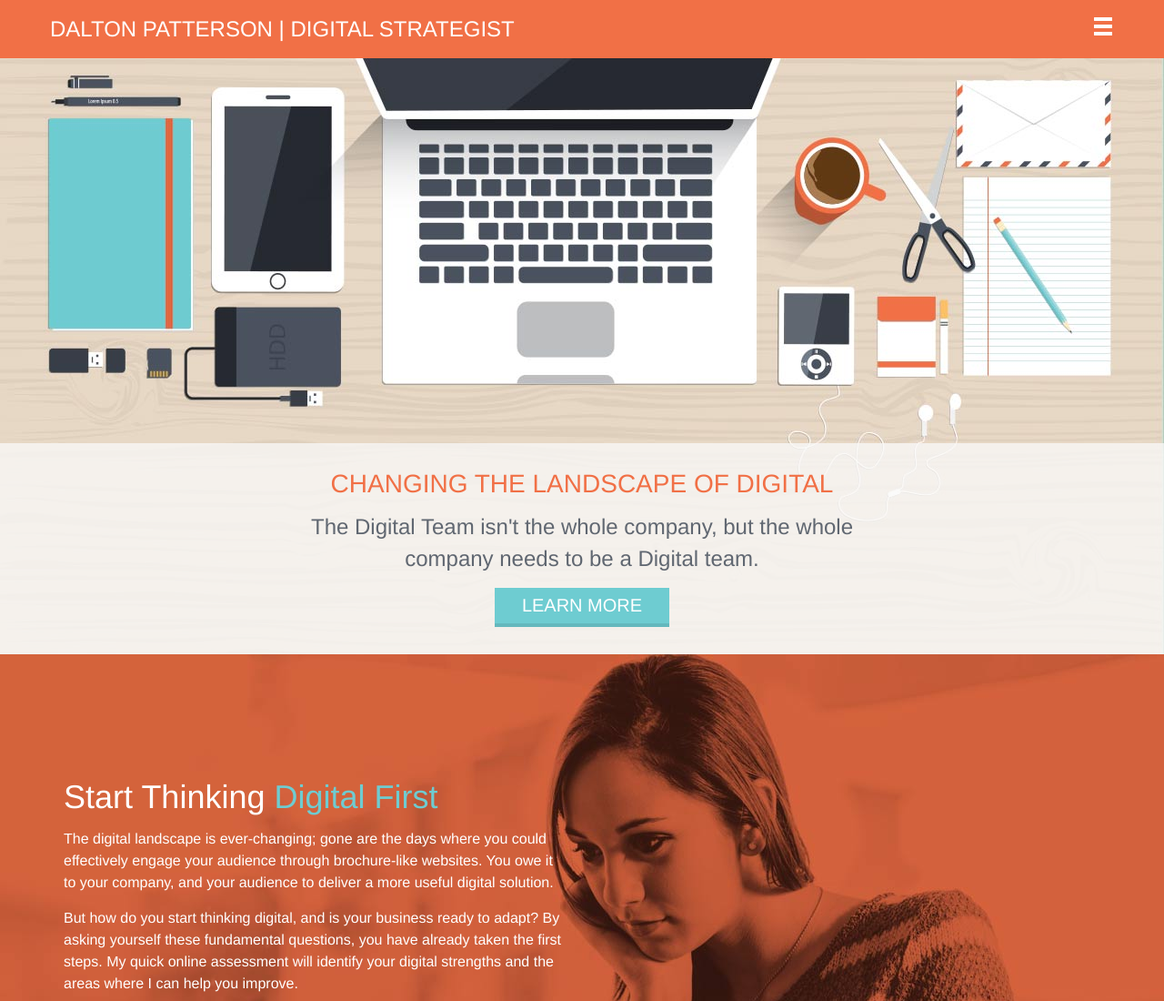
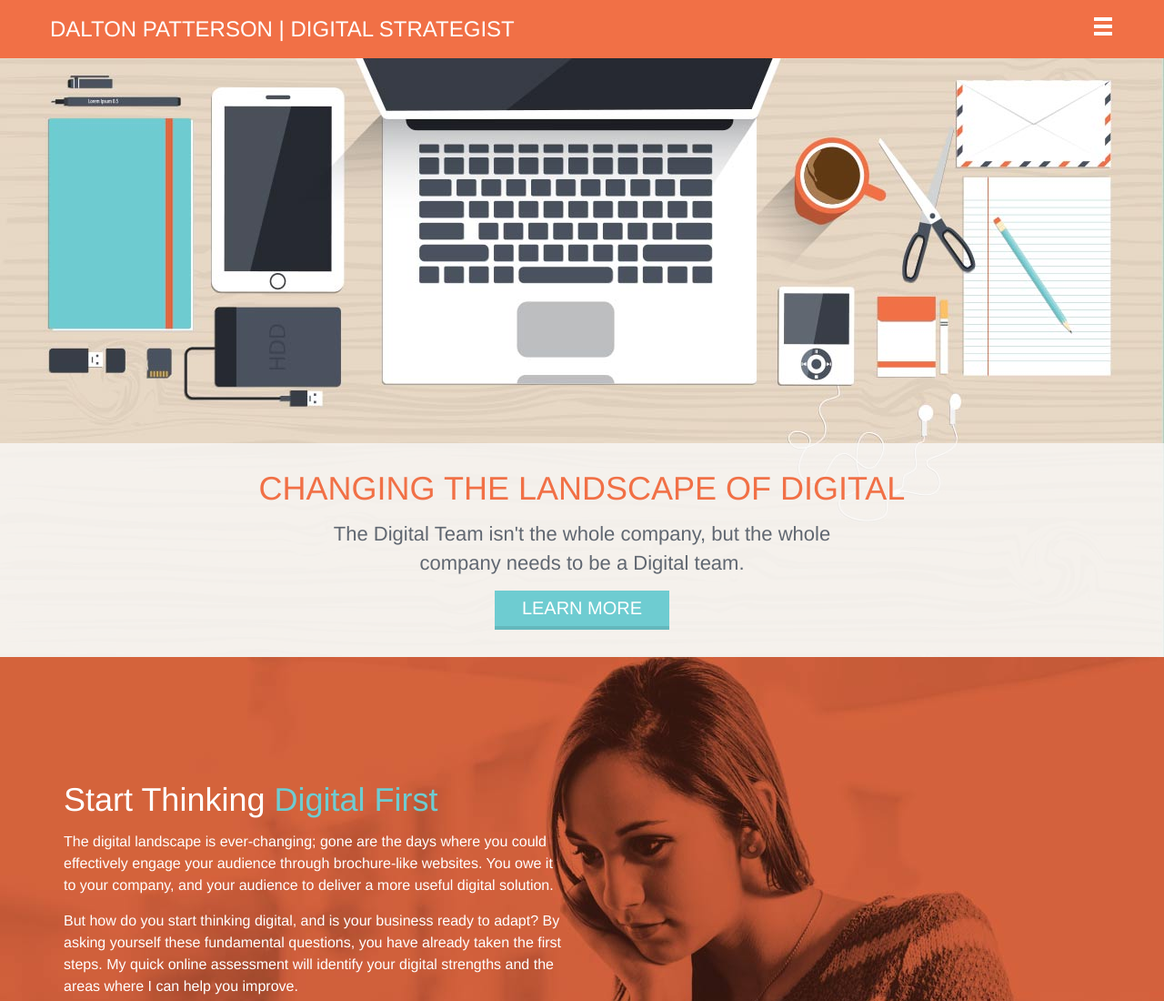
Before and after one commit to Dpatt/dpatt.github.io, a plain HTML site: page index.html in a window 1280 px wide. Shown: the top 1100 px of the page at 91% size. Drawn offline with nearby package versions, Linux system fonts and the light colour scheme.

Commit message:
font size change - hot fix

```diff
--- a/css/myStyles.css
+++ b/css/myStyles.css
@@ -178,7 +178,7 @@ span.glyphicon:hover {
 }
 
 #hero-text h1, #about-hero-text h1{
-	font-size:28px;
+	font-size:36px;
 	text-transform:uppercase;
 	color:#f17046;
 	margin-top:0;
@@ -188,7 +188,7 @@ span.glyphicon:hover {
 #hero-text p {
 	max-width:600px;
 	margin:15px auto;
-	font-size:24px;
+	font-size:22px;
 	color:#606771;
 }
 
```
